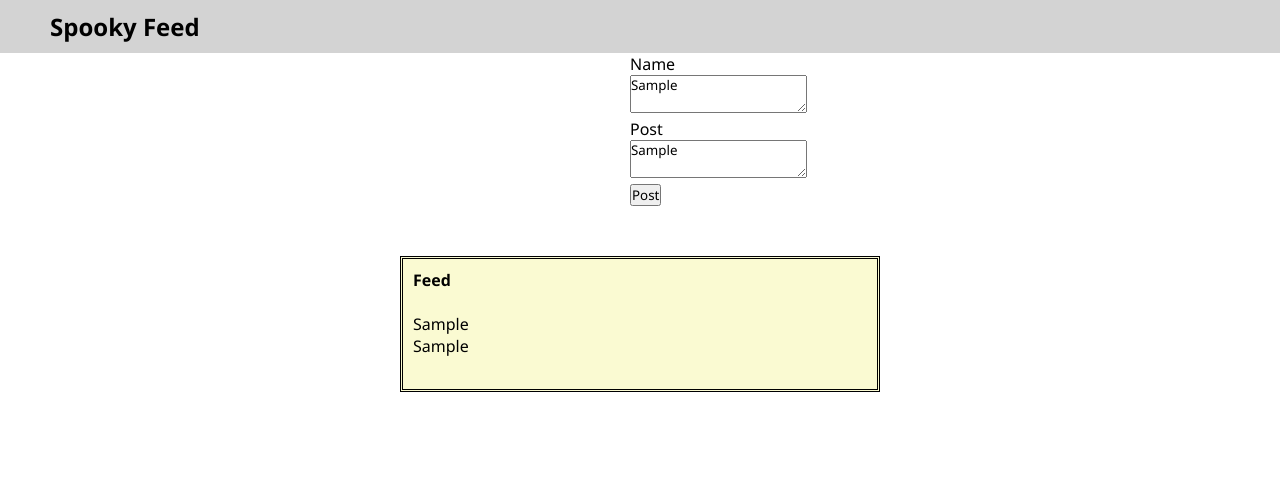
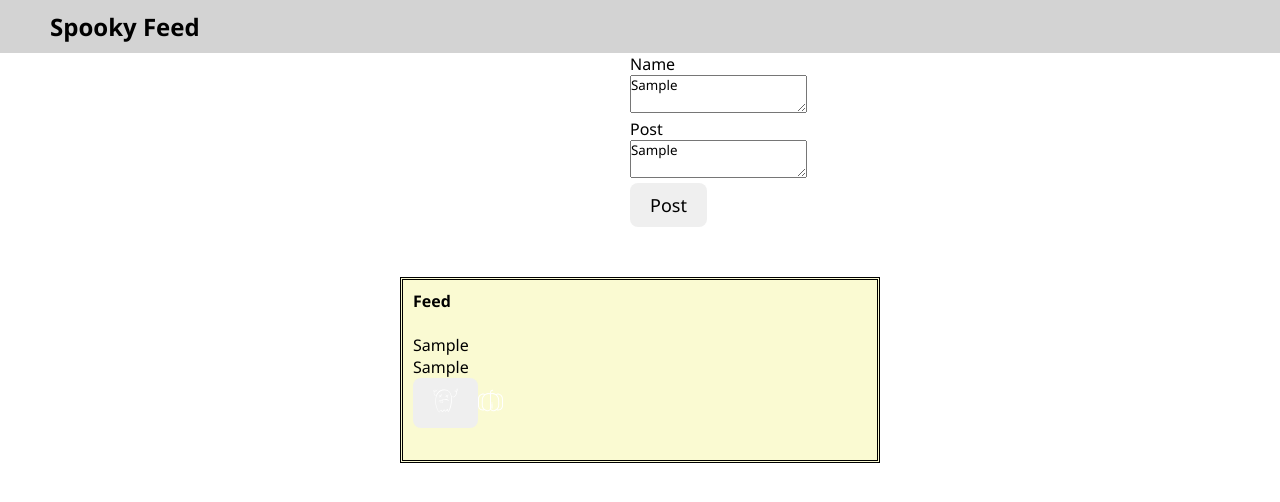
Before and after one commit to Cyttrix/social_feed_proj, a React (Create React App) app in the folder my-app/: page / in a window 1280 px wide. Both pictures are taken after typing "Sample", "Sample" into the empty fields and a click on the button "Post". Shown: the top 502 px of the page. Built offline with nearby package versions, Linux system fonts and the light colour scheme.

Commit message:
7th commit, added like and dislike buttons for post list.

```diff
--- a/my-app/src/App.js
+++ b/my-app/src/App.js
@@ -3,6 +3,7 @@ import Header from './components/Header/Header'
 import PostList from './components/PostList/PostList';
 import CreatePostForm from './components/CreatePostForm/CreatePostForm';
 import React, { useState } from 'react';
+
 
 
 function App() {
--- a/my-app/src/components/CustomButton/CustomButton.css
+++ b/my-app/src/components/CustomButton/CustomButton.css
@@ -0,0 +1,15 @@
+.inactive{
+    background-color: white;
+   }
+
+   .active{
+       background-color: red;
+   }
+
+   button {
+       padding: 10px 20px;
+       font-size: 18px;
+       border-radius: 8px;
+       border: none;
+       cursor: pointer;
+   }
--- a/my-app/src/components/CustomButton/CustomButton.jsx
+++ b/my-app/src/components/CustomButton/CustomButton.jsx
@@ -0,0 +1,46 @@
+import React from "react";
+import "./CustomButton.css";
+import { useState } from "react";
+import { ReactComponent as HeartIcon } from "../../assets/pumpkin-svgrepo-com.svg";
+import { ReactComponent as GhostIcon } from "../../assets/halloween-ghost-with-raised-arms-and-tongue-out-svgrepo-com.svg"
+const CustomButton = () => {
+  const [ghostIconClass, setGhostIconClass] = useState("white");
+  const [pumpkinIconColor, setHeartIconColor] = useState("white");
+
+  const handleGhostIconClick = () => {
+    if (ghostIconClass === "inactive") {
+      setGhostIconClass("white");
+    } else {
+      setGhostIconClass("red");
+    }
+  };
+
+  const handleHeartIconClick = () => {
+    if (pumpkinIconColor === "white") {
+      setHeartIconColor("orange");
+    } else {
+      setHeartIconColor("white");
+    }
+  };
+
+  return (
+    <div>
+      <button>
+       <GhostIcon
+        height={25}
+        width={25}
+        fill={ghostIconClass}
+        onClick={handleGhostIconClick}
+       />
+      </button>
+      <HeartIcon
+        height={25}
+        width={25}
+        fill={pumpkinIconColor}
+        onClick={handleHeartIconClick}
+      />
+    </div>
+  );
+};
+
+export default CustomButton;
--- a/my-app/src/components/PostList/PostList.jsx
+++ b/my-app/src/components/PostList/PostList.jsx
@@ -1,8 +1,9 @@
 import "./PostList.css"
+import CustomButton from "../CustomButton/CustomButton";
 
 const MovieList = ({ posts = [] }) => {
 
-    const postItems = posts.map((post, index) => <div key={index}>{post.user} <br/> {post.text} <p/>&nbsp;</div>);
+    const postItems = posts.map((post, index) => <div key={index}>{post.user} <br/> {post.text} <CustomButton/> <p/>&nbsp;</div>);
     return (
     <div className="outline">
         <h4>Feed</h4>
```
